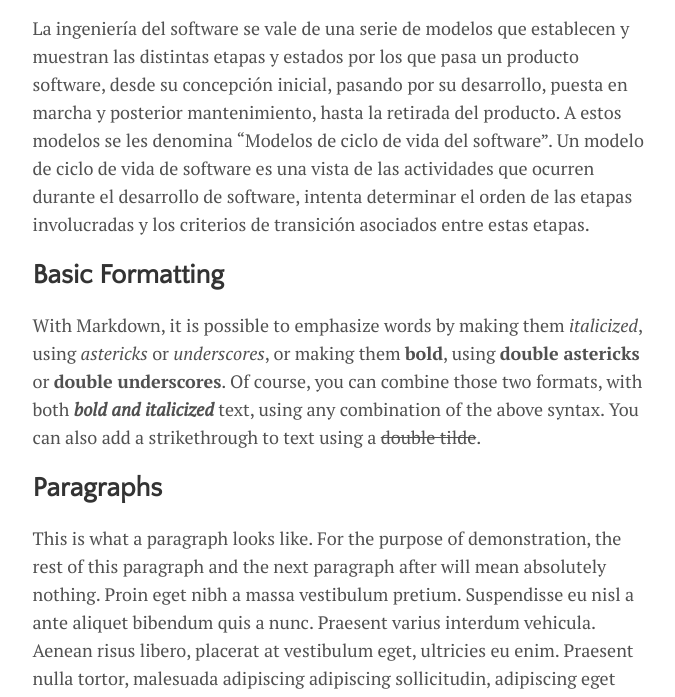
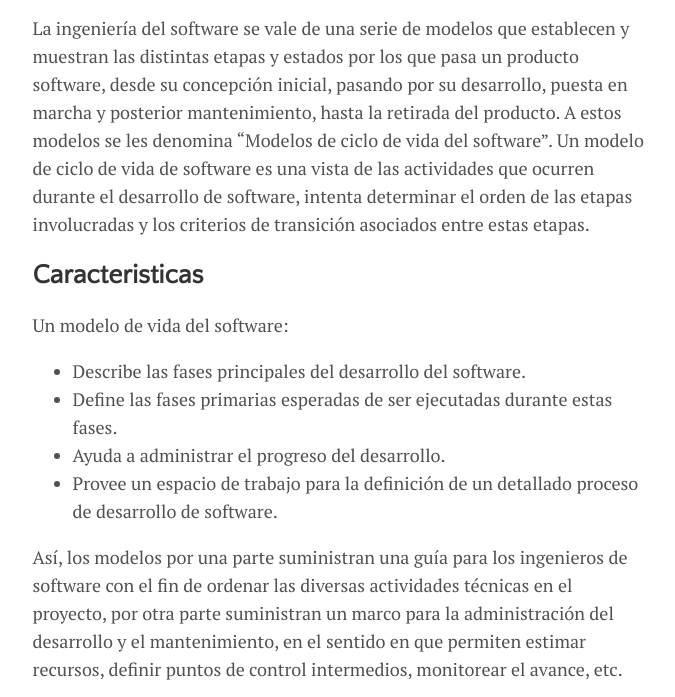
Before and after one commit to Paolo19010/Miblog, a Jekyll site: the page built from _posts/2014-01-01-text-formatting-examples.md, in a window 1280 px wide and 1400 px high, scrolled down 1173 px. Shown: the top 697 px of the window, without its empty margins (300-975 px from the left). Built offline with Jekyll 4.4.1, drawn with Linux system fonts in a browser that asks for light colours; formulas are drawn with MathJax 3; comment, search, counter and statistics services are not loaded; some of the changed text lies outside the part shown; grey boxes are pictures that could not be loaded.

Commit message:
mod3a
mod3a

```diff
--- a/_posts/2014-01-01-text-formatting-examples.md
+++ b/_posts/2014-01-01-text-formatting-examples.md
@@ -15,16 +15,24 @@ El ciclo de vida del software, es el proceso que se sigue para construir, entreg
 
 La ingeniería del software se vale de una serie de modelos que establecen y muestran las distintas etapas y estados por los que pasa un producto software, desde su concepción inicial, pasando por su desarrollo, puesta en marcha y posterior mantenimiento, hasta la retirada del producto. A estos modelos se les denomina “Modelos de ciclo de vida del software”. Un modelo de ciclo de vida de software es una vista de las actividades que ocurren durante el desarrollo de software, intenta determinar el orden de las etapas involucradas y los criterios de transición asociados entre estas etapas.
 
-## Basic Formatting
+## Caracteristicas
 
-With Markdown, it is possible to emphasize words by making them *italicized*, using *astericks* or _underscores_, or making them **bold**, using **double astericks** or __double underscores__. Of course, you can combine those two formats, with both _**bold and italicized**_ text, using any combination of the above syntax. You can also add a strikethrough to text using a ~~double tilde~~.
+Un modelo de vida del software:
 
-## Paragraphs
+* Describe las fases principales del desarrollo del software.
+* Define las fases primarias esperadas de ser ejecutadas durante estas fases.
+* Ayuda a administrar el progreso del desarrollo.
+* Provee un espacio de trabajo para la definición de un detallado proceso de desarrollo de software.
 
-This is what a paragraph looks like. For the purpose of demonstration, the rest of this paragraph and the next paragraph after will mean absolutely nothing. Proin eget nibh a massa vestibulum pretium. Suspendisse eu nisl a ante aliquet bibendum quis a nunc. Praesent varius interdum vehicula. Aenean risus libero, placerat at vestibulum eget, ultricies eu enim. Praesent nulla tortor, malesuada adipiscing adipiscing sollicitudin, adipiscing eget est. Praesent nulla tortor, malesuada adipiscing adipiscing sollicitudin, adipiscing eget est.
+Así, los modelos por una parte suministran una guía para los ingenieros de software con el fin de ordenar las diversas actividades técnicas en el proyecto, por otra parte suministran un marco para la administración del desarrollo y el mantenimiento, en el sentido en que permiten estimar recursos, definir puntos de control intermedios, monitorear el avance, etc.
 
-Proin eget nibh a massa vestibulum pretium. Suspendisse eu nisl a ante aliquet bibendum quis a nunc. Mauris lobortis nulla et felis ullamcorper bibendum. Phasellus et hendrerit mauris. Proin eget nibh a massa vestibulum pretium. Suspendisse eu nisl a ante aliquet bibendum quis a nunc. Praesent varius interdum vehicula. Aenean risus libero, placerat at vestibulum eget, ultricies eu enim. Praesent nulla tortor, malesuada adipiscing adipiscing sollicitudin, adipiscing eget est.
 
+## Modelo Cascada
+
+![alt text](https://upload.wikimedia.org/wikipedia/commons/thumb/2/2e/El_modelo_de_desarrollo_en_cascada.svg/350px-El_modelo_de_desarrollo_en_cascada.svg.png "Lagrange Demo Image")
+
+
+Este  es el más básico de todos los modelos, y sirve como bloque de construcción para los demás modelos de ciclo de vida. La visión del modelo cascada del desarrollo de software es muy simple; dice que el desarrollo de software puede ser a través de una secuencia simple de frases. Cada frase tienen un conjunto de metas bien definidas, y las actividades dentro de una fase contribuyen a la satisfacción de metas de la fase o quizás a una subsecuencia de metas de la fase. Las flechas muestran el flujo de información entre las fases. La flecha de avance muestra el flujo normal. Las flechas hacia atrás representan la retroalimentación.
 
 ## Headings
 
```
